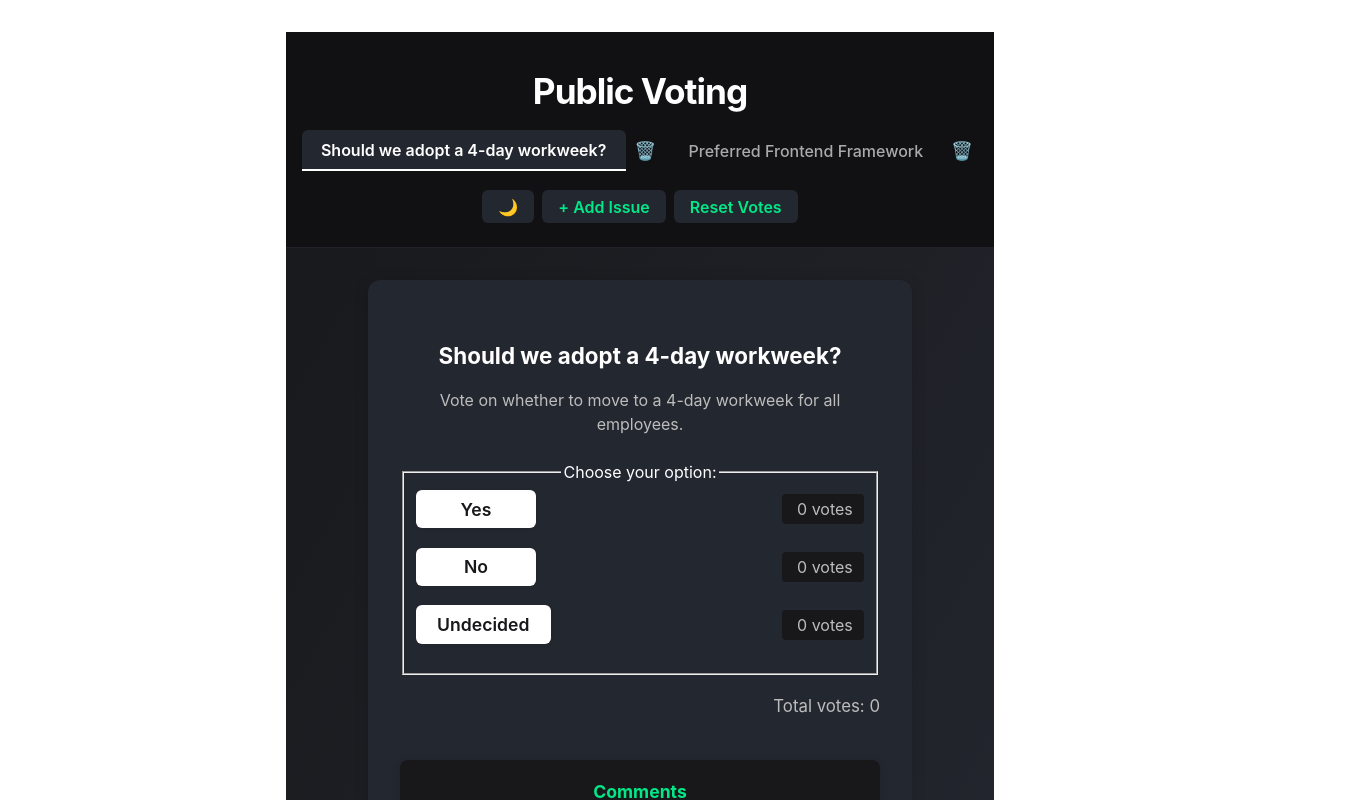
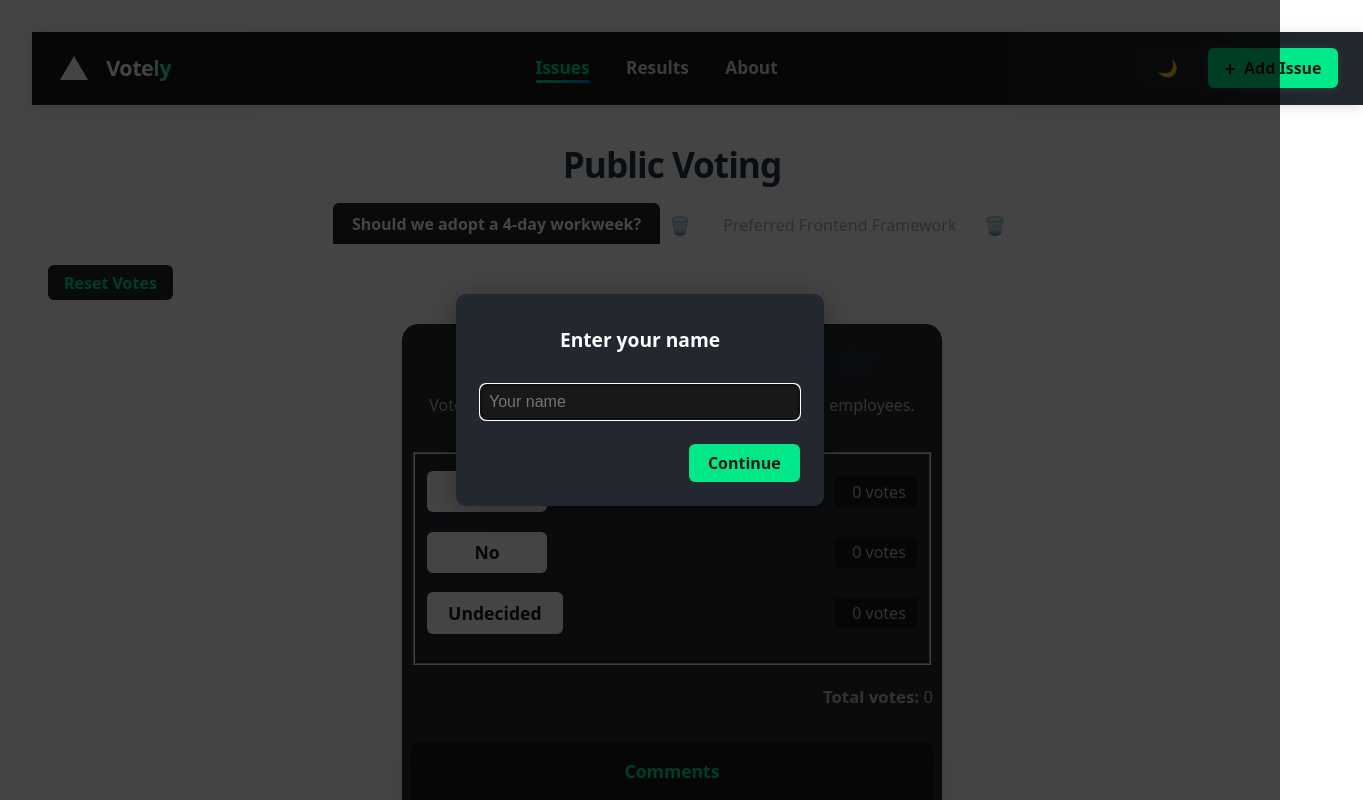
Before and after one commit to bugracinbat/voting-app, a React (Vite) app: page / in a window 1280 px wide. Shown: the top 800 px of the page, 1363 px wide, since content can reach past the window. Built offline with nearby package versions, Linux system fonts and the light colour scheme.

Commit message:
feat: add username prompt and loading spinner to voting app

```diff
--- a/src/App.css
+++ b/src/App.css
@@ -41,21 +41,25 @@
   color: #888;
 }
 
-.vercel-theme {
+/* Responsive container for main content */
+.vercel-theme, .vercel-theme.light {
   min-height: 100vh;
-  background: linear-gradient(120deg, #18181b 0%, #23272f 100%);
-  color: #fff;
-  font-family: "Inter", system-ui, sans-serif;
   padding-bottom: 3rem;
+  display: flex;
+  flex-direction: column;
+  width: 100vw;
+  box-sizing: border-box;
+}
+.vercel-theme.light {
+  background: linear-gradient(120deg, #fff 0%, #f6f6f8 100%);
+  color: #18181b;
 }
 .header {
-  display: flex;
-  flex-direction: column;
-  align-items: center;
+  width: 100vw;
+  box-sizing: border-box;
+  left: 0;
+  right: 0;
   padding: 2.5rem 1rem 1.5rem 1rem;
-  background: #111113;
-  border-bottom: 1px solid #22232a;
-  margin-bottom: 2rem;
 }
 .header h1 {
   font-size: 2.2rem;
@@ -66,6 +70,8 @@
 .issue-nav {
   display: flex;
   gap: 0.5rem;
+  flex-wrap: wrap;
+  justify-content: center;
 }
 .issue-tab {
   background: none;
@@ -76,6 +82,9 @@
   border-radius: 6px 6px 0 0;
   cursor: pointer;
   transition: color 0.2s, background 0.2s;
+}
+.issue-tab:hover:not(.active) {
+  filter: brightness(1.1);
 }
 .issue-tab.active,
 .issue-tab[aria-current="true"] {
@@ -115,12 +124,23 @@
   background: #f6f6f8;
 }
 .issue-section {
-  max-width: 480px;
+  max-width: 540px;
+  width: 100vw;
   margin: 0 auto;
-  background: #23272f;
-  border-radius: 12px;
-  box-shadow: 0 2px 16px #0002;
-  padding: 2.5rem 2rem 2rem 2rem;
+  box-sizing: border-box;
+  padding-left: max(env(safe-area-inset-left), 0.5rem);
+  padding-right: max(env(safe-area-inset-right), 0.5rem);
+  /* Subtle card shadow and border for main content */
+  box-shadow: 0 2px 16px #0001, 0 1.5px 0 #23272f;
+  border: 1px solid #23272f;
+  border-radius: 16px;
+  background: rgba(35, 39, 47, 0.98);
+  transition: box-shadow 0.2s, background 0.2s;
+}
+.vercel-theme.light .issue-section {
+  background: #fff;
+  border: 1px solid #eaeaea;
+  box-shadow: 0 2px 16px #0001;
 }
 .issue-section h2 {
   font-size: 1.4rem;
@@ -179,6 +199,7 @@
   padding: 1em 1.5em;
   display: inline-block;
   box-shadow: 0 1px 8px #0002;
+  animation: fadeIn 0.4s;
 }
 .results-bar-chart {
   margin: 2rem 0 1rem 0;
@@ -209,7 +230,7 @@
   height: 100%;
   background: linear-gradient(90deg, #00e887 0%, #007cf0 100%);
   border-radius: 4px;
-  transition: width 0.5s cubic-bezier(0.4, 2, 0.6, 1);
+  transition: width 0.6s cubic-bezier(.4,2,.6,1), background 0.2s;
 }
 .bar-percent {
   min-width: 36px;
@@ -231,6 +252,9 @@
   align-items: center;
   justify-content: center;
   z-index: 1000;
+  /* Smoother modal overlay */
+  background: #000b;
+  animation: fadeIn 0.25s;
 }
 .modal {
   background: #23272f;
@@ -324,6 +348,7 @@
   display: flex;
   gap: 0.5em;
   margin-top: 1.2em;
+  flex-wrap: wrap;
 }
 .add-issue-btn,
 .reset-btn,
@@ -345,16 +370,23 @@
   color: #fff;
 }
 .comments-section {
-  margin-top: 2.5rem;
+  margin-top: 2rem;
+  padding: 1rem 0.5rem 1.2rem 0.5rem;
   background: #18181b;
   border-radius: 8px;
-  padding: 1.2rem 1rem 1.5rem 1rem;
   box-shadow: 0 1px 8px #0002;
 }
 .comments-section h3 {
   margin: 0 0 0.7rem 0;
   font-size: 1.1rem;
   color: #00e887;
+  /* Comments: subtle divider */
+  border-bottom: 1px solid #23272f;
+  padding-bottom: 0.3em;
+  margin-bottom: 0.7em;
+}
+.vercel-theme.light .comments-section h3 {
+  border-bottom: 1px solid #eaeaea;
 }
 .comment-form {
   display: flex;
@@ -394,7 +426,7 @@
   background: #23272f;
   border-radius: 6px;
   margin-bottom: 0.7em;
-  padding: 0.7em 0.8em 0.5em 0.8em;
+  padding: 0.5em 0.5em 0.4em 0.5em;
   box-shadow: 0 1px 4px #0001;
   position: relative;
 }
@@ -417,72 +449,62 @@
   font-style: italic;
   padding: 0.5em 0;
 }
-.vercel-theme.light {
-  background: linear-gradient(120deg, #fff 0%, #f6f6f8 100%);
-  color: #18181b;
+.empty-issues {
+  text-align: center;
+  color: #bdbdbd;
+  margin: 2rem 0;
+  font-style: italic;
+  /* Empty state: icon */
+  position: relative;
 }
-.vercel-theme.light .header {
-  background: #fff;
-  border-bottom: 1px solid #eaeaea;
+.empty-issues::before {
+  content: "🗳️ ";
+  font-size: 1.5em;
+  display: block;
+  margin-bottom: 0.2em;
 }
-.vercel-theme.light .issue-section {
-  background: #fff;
-  color: #18181b;
+.spinner {
+  display: inline-block;
+  width: 32px;
+  height: 32px;
+  border: 3px solid #eaeaea;
+  border-top: 3px solid #007cf0;
+  border-radius: 50%;
+  animation: spin 1s linear infinite;
+  margin: 2rem auto;
 }
-.vercel-theme.light .modal {
-  background: #fff;
-  color: #18181b;
+@keyframes spin {
+  0% { transform: rotate(0deg); }
+  100% { transform: rotate(360deg); }
 }
-.vercel-theme.light .modal input,
-.vercel-theme.light .modal textarea {
-  background: #f6f6f8;
-  color: #18181b;
-  border: 1px solid #eaeaea;
+@media (max-width: 900px) {
+  .issue-section {
+    max-width: 98vw;
+    padding: 1.2rem 0.5rem;
   }
-.vercel-theme.light .add-opt-btn,
-.vercel-theme.light .remove-opt-btn {
-  background: #fff;
+  .header {
+    padding: 1.2rem 0.5rem 1rem 0.5rem;
   }
-.vercel-theme.light .submit-btn {
-  background: #007cf0;
-  color: #fff;
+  .main-navbar {
+    flex-direction: column;
+    align-items: stretch;
+    gap: 0.5em;
+    padding: 0.5rem 1vw 0.5rem 1vw;
   }
-.vercel-theme.light .cancel-btn {
-  background: #fff;
-  color: #888;
-  border: 1px solid #eaeaea;
+  .navbar-center {
+    justify-content: center;
+    gap: 0.7em;
+    margin: 0.2em 0;
   }
-.vercel-theme.light .header-actions button {
-  background: #fff;
-  color: #007cf0;
 }
-.vercel-theme.light .header-actions button:hover {
-  background: #f6f6f8;
-  color: #18181b;
+@media (max-width: 700px) {
+  .issue-section {
+    max-width: 100vw;
+    padding: 1.2rem 0.2rem;
   }
-.vercel-theme.light .comments-section {
-  background: #fff;
+  .header {
+    padding: 1.2rem 0.2rem 1rem 0.2rem;
   }
-.vercel-theme.light .comment-form input,
-.vercel-theme.light .comment-form textarea {
-  background: #f6f6f8;
-  color: #18181b;
-  border: 1px solid #eaeaea;
-}
-.vercel-theme.light .comment-item {
-  background: #f6f6f8;
-}
-.vercel-theme.light .comment-user-label {
-  color: #007cf0;
-}
-.vercel-theme.light .comment-date {
-  color: #888;
-}
-.vercel-theme.light .comment-text {
-  color: #18181b;
-}
-.vercel-theme.light .no-comments {
-  color: #888;
 }
 @media (max-width: 600px) {
   .issue-section {
@@ -491,4 +513,214 @@
   .header {
     padding: 1.2rem 0.5rem 1rem 0.5rem;
   }
+  .main-navbar {
+    font-size: 0.98em;
+    padding: 0.3rem 0.5vw 0.3rem 0.5vw;
+    min-height: 44px;
   }
+  .navbar-title {
+    font-size: 1em;
+  }
+  .navbar-center {
+    gap: 0.5em;
+  }
+  .navbar-btn, .add-issue-navbar {
+    padding: 0.3em 0.7em;
+    font-size: 0.98em;
+  }
+  .navbar-user {
+    padding: 0.15em 0.5em;
+    font-size: 0.95em;
+  }
+}
+@media (max-width: 480px) {
+  .header h1 {
+    font-size: 1.1rem;
+  }
+  .issue-section h2 {
+    font-size: 1rem;
+  }
+  .modal {
+    min-width: 98vw;
+    padding: 1rem 0.2rem;
+  }
+  .comments-section, .results-bar-chart, .thank-you {
+    padding-left: 0.2rem;
+    padding-right: 0.2rem;
+  }
+}
+@media (max-width: 400px) {
+  .main-navbar {
+    font-size: 0.93em;
+  }
+  .navbar-title {
+    display: none;
+  }
+}
+
+.main-navbar {
+  width: 100vw;
+  background: linear-gradient(90deg, #18181b 60%, #23272f 100%);
+  color: #fff;
+  display: flex;
+  align-items: center;
+  justify-content: space-between;
+  padding: 0.5rem 2vw 0.5rem 2vw;
+  box-shadow: 0 2px 12px #0002;
+  position: sticky;
+  top: 0;
+  z-index: 100;
+  border-bottom: 1.5px solid #23272f;
+  min-height: 56px;
+  transition: background 0.2s, box-shadow 0.2s;
+}
+.vercel-theme.light .main-navbar {
+  background: linear-gradient(90deg, #fff 60%, #f6f6f8 100%);
+  color: #18181b;
+  border-bottom: 1.5px solid #eaeaea;
+}
+.navbar-left {
+  display: flex;
+  align-items: center;
+  gap: 0.7em;
+}
+.navbar-logo {
+  display: flex;
+  align-items: center;
+  font-size: 1.7em;
+  margin-right: 0.2em;
+  height: 32px;
+  width: 32px;
+}
+.navbar-title {
+  font-size: 1.35em;
+  font-weight: 800;
+  letter-spacing: -0.5px;
+  background: linear-gradient(90deg, #fff 60%, #00e887 100%);
+  background-clip: text;
+  -webkit-background-clip: text;
+  color: transparent;
+  -webkit-text-fill-color: transparent;
+}
+.vercel-theme.light .navbar-title {
+  background: linear-gradient(90deg, #18181b 60%, #007cf0 100%);
+  background-clip: text;
+  -webkit-background-clip: text;
+  color: transparent;
+  -webkit-text-fill-color: transparent;
+}
+.navbar-center {
+  display: flex;
+  gap: 1.2em;
+  align-items: center;
+}
+.navbar-link {
+  color: inherit;
+  text-decoration: none;
+  font-weight: 600;
+  font-size: 1.08em;
+  opacity: 0.85;
+  position: relative;
+  padding: 0.2em 0.5em 0.2em 0.5em;
+  transition: opacity 0.18s, color 0.18s;
+  border-radius: 4px;
+  outline: none;
+}
+.navbar-link.active, .navbar-link:focus-visible {
+  opacity: 1;
+  color: #00e887;
+}
+.navbar-link .navbar-underline {
+  display: block;
+  position: absolute;
+  left: 0.5em;
+  right: 0.5em;
+  bottom: 0.1em;
+  height: 2.5px;
+  background: linear-gradient(90deg, #00e887 0%, #007cf0 100%);
+  border-radius: 2px;
+  opacity: 0;
+  transform: scaleX(0.7);
+  transition: opacity 0.18s, transform 0.18s;
+}
+.navbar-link.active .navbar-underline, .navbar-link:focus-visible .navbar-underline {
+  opacity: 1;
+  transform: scaleX(1);
+}
+.navbar-link:hover {
+  opacity: 1;
+  color: #00e887;
+  background: #23272f44;
+}
+.vercel-theme.light .navbar-link:hover {
+  background: #eaeaea;
+}
+.navbar-right {
+  display: flex;
+  align-items: center;
+  gap: 0.7em;
+}
+.navbar-btn {
+  background: #23272f;
+  color: #00e887;
+  border: none;
+  border-radius: 6px;
+  padding: 0.4em 1em;
+  font-size: 1em;
+  font-weight: 600;
+  cursor: pointer;
+  transition: background 0.2s, color 0.2s, box-shadow 0.18s;
+  box-shadow: 0 1px 4px #0001;
+  display: flex;
+  align-items: center;
+  gap: 0.3em;
+}
+.navbar-btn:hover {
+  background: #18181b;
+  color: #fff;
+}
+.add-issue-navbar {
+  background: #00e887;
+  color: #18181b;
+  font-weight: 700;
+  margin-left: 0.2em;
+  box-shadow: 0 1px 8px #00e88733;
+}
+.add-issue-navbar:hover {
+  background: #007cf0;
+  color: #fff;
+}
+.plus-icon {
+  font-size: 1.2em;
+  font-weight: 900;
+  margin-right: 0.2em;
+}
+.navbar-user {
+  font-size: 1em;
+  color: #bdbdbd;
+  margin-left: 0.5em;
+  font-weight: 500;
+  background: #23272f;
+  border-radius: 4px;
+  padding: 0.2em 0.7em;
+}
+.vercel-theme.light .navbar-btn {
+  background: #fff;
+  color: #007cf0;
+}
+.vercel-theme.light .navbar-btn:hover {
+  background: #f6f6f8;
+  color: #18181b;
+}
+.vercel-theme.light .add-issue-navbar {
+  background: #007cf0;
+  color: #fff;
+}
+.vercel-theme.light .add-issue-navbar:hover {
+  background: #00e887;
+  color: #18181b;
+}
+.vercel-theme.light .navbar-user {
+  color: #888;
+  background: #f6f6f8;
+}
--- a/src/App.tsx
+++ b/src/App.tsx
@@ -43,7 +43,7 @@ const STORAGE_KEY = "voting-app-state-v1";
 function App() {
   const [issues, setIssues] = useState<Issue[]>(initialIssues);
   const [selectedIssueId, setSelectedIssueId] = useState<number>(issues[0].id);
-  const [voted, setVoted] = useState<{ [issueId: number]: number | null }>({});
+  const [voted, setVoted] = useState<{ [issueId: number]: { user: string, optionId: number } }>({});
   const [showAddIssue, setShowAddIssue] = useState(false);
   const [theme, setTheme] = useState<"dark" | "light">("dark");
 
@@ -59,6 +59,10 @@ function App() {
   const [comments, setComments] = useState<{ [issueId: number]: { user: string; text: string; date: string }[] }>({});
   const [commentInput, setCommentInput] = useState("");
   const [commentUser, setCommentUser] = useState("");
+
+  // Username State
+  const [username, setUsername] = useState<string>("");
+  const [showUsernamePrompt, setShowUsernamePrompt] = useState(false);
 
   const selectedIssue = issues.find((issue) => issue.id === selectedIssueId)!;
 
@@ -101,8 +105,24 @@ function App() {
     localStorage.setItem("voting-app-comments-v1", JSON.stringify(comments));
   }, [comments]);
 
+  // Load username from localStorage
+  useEffect(() => {
+    const saved = localStorage.getItem("voting-app-username-v1");
+    if (saved) setUsername(saved);
+    else setShowUsernamePrompt(true);
+  }, []);
+
+  // Save username to localStorage
+  useEffect(() => {
+    if (username) localStorage.setItem("voting-app-username-v1", username);
+  }, [username]);
+
   const handleVote = (optionId: number) => {
-    if (voted[selectedIssueId] !== undefined) return;
+    if (!username) {
+      setShowUsernamePrompt(true);
+      return;
+    }
+    if (hasVoted(selectedIssueId)) return;
     setIssues((prevIssues) =>
       prevIssues.map((issue) =>
         issue.id === selectedIssueId
@@ -115,7 +135,21 @@ function App() {
           : issue
       )
     );
-    setVoted((prev) => ({ ...prev, [selectedIssueId]: optionId }));
+    setVoted((prev) => ({
+      ...prev,
+      [selectedIssueId]: { user: username, optionId },
+    }));
+  };
+
+  // Username prompt handler
+  const handleUsernameSubmit = (e: React.FormEvent) => {
+    e.preventDefault();
+    if (username.trim()) setShowUsernamePrompt(false);
+  };
+
+  // Check if user has voted on the issue
+  const hasVoted = (issueId: number) => {
+    return voted[issueId] && voted[issueId].user === username;
   };
 
   // Add Issue Handler
@@ -200,8 +234,30 @@ function App() {
     setCommentInput("");
   };
 
+  // Show spinner if issues are loading (simulate async for demo)
+  const [loading, setLoading] = useState(false)
+  useEffect(() => {
+    setLoading(true)
+    const t = setTimeout(() => setLoading(false), 400) // simulate load
+    return () => clearTimeout(t)
+  }, [])
+
+  // Track active section for nav highlight
+  const [activeSection, setActiveSection] = useState('issues');
+  useEffect(() => {
+    const onScroll = () => {
+      const scrollY = window.scrollY;
+      if (scrollY < 300) setActiveSection('issues');
+      else if (scrollY < 900) setActiveSection('results');
+      else setActiveSection('about');
+    };
+    window.addEventListener('scroll', onScroll);
+    return () => window.removeEventListener('scroll', onScroll);
+  }, []);
+
   return (
-    <main className={`vercel-theme${theme === "light" ? " light" : ""}`}>
+    <main className={`vercel-theme${theme === 'light' ? ' light' : ''}`}>
+      <Navbar theme={theme} toggleTheme={toggleTheme} username={username} setShowAddIssue={setShowAddIssue} activeSection={activeSection} />
       <header className="header">
         <h1>Public Voting</h1>
         <nav className="issue-nav" aria-label="Select issue">
@@ -233,24 +289,90 @@ function App() {
           ))}
         </nav>
         <div className="header-actions">
-          <button
-            className="theme-toggle"
-            onClick={toggleTheme}
-            aria-label="Toggle theme"
-          >
-            {theme === "dark" ? "🌙" : "☀️"}
-          </button>
-          <button
-            className="add-issue-btn"
-            onClick={() => setShowAddIssue(true)}
-          >
-            + Add Issue
-          </button>
           <button className="reset-btn" onClick={handleResetVotes}>
             Reset Votes
           </button>
         </div>
       </header>
+      {loading ? (
+        <div className="spinner" aria-label="Loading" />
+      ) : issues.length === 0 ? (
+        <div className="empty-issues">No issues available. Add a new issue to get started.</div>
+      ) : (
+        <section className="issue-section" tabIndex={-1} aria-label={selectedIssue?.title}>
+          <h2>{selectedIssue.title}</h2>
+          <p className="issue-desc">{selectedIssue.description}</p>
+          <form aria-label="Voting options" className="voting-form">
+            <fieldset disabled={hasVoted(selectedIssueId)}>
+              <legend>Choose your option:</legend>
+              {selectedIssue.options.map((option) => (
+                <div key={option.id} className="option-row">
+                  <button
+                    type="button"
+                    onClick={() => handleVote(option.id)}
+                    aria-pressed={voted[selectedIssueId]?.optionId === option.id}
+                    aria-label={`Vote for ${option.label}`}
+                    className="vote-btn"
+                    disabled={hasVoted(selectedIssueId)}
+                  >
+                    {option.label}
+                  </button>
+                  <span aria-live="polite" className="vote-count">
+                    {option.votes} vote{option.votes !== 1 ? "s" : ""}
+                  </span>
+                </div>
+              ))}
+            </fieldset>
+          </form>
+          {/* Results Bar Chart */}
+          <ResultsBarChart options={selectedIssue.options} />
+          {/* Total Votes */}
+          <div className="total-votes" aria-live="polite">
+            <span style={{fontWeight:600}}>Total votes:</span> {selectedIssue.options.reduce((sum, o) => sum + o.votes, 0)}
+          </div>
+          {hasVoted(selectedIssueId) && (
+            <div className="thank-you" role="status" aria-live="polite">
+              <p>Thank you for voting!</p>
+            </div>
+          )}
+          {/* Comments Section */}
+          <div className="comments-section">
+            <h3 tabIndex={0}>Comments</h3>
+            <form className="comment-form" onSubmit={handleAddComment}>
+              <input
+                type="text"
+                className="comment-user"
+                placeholder="Your name"
+                value={commentUser}
+                onChange={e => setCommentUser(e.target.value)}
+                required
+                maxLength={32}
+              />
+              <textarea
+                className="comment-input"
+                placeholder="Add a comment..."
+                value={commentInput}
+                onChange={e => setCommentInput(e.target.value)}
+                required
+                maxLength={240}
+              />
+              <button type="submit" className="submit-comment-btn">Comment</button>
+            </form>
+            <ul className="comments-list">
+              {(comments[selectedIssueId] || []).length === 0 && (
+                <li className="no-comments">No comments yet.</li>
+              )}
+              {(comments[selectedIssueId] || []).map((c, i) => (
+                <li key={i} className="comment-item">
+                  <span className="comment-user-label">{c.user}</span>
+                  <span className="comment-date">{new Date(c.date).toLocaleString()}</span>
+                  <div className="comment-text">{c.text}</div>
+                </li>
+              ))}
+            </ul>
+          </div>
+        </section>
+      )}
       {/* Add Issue Modal */}
       {showAddIssue && (
         <div
@@ -338,82 +460,74 @@ function App() {
           </form>
         </div>
       )}
-      <section className="issue-section">
-        <h2>{selectedIssue.title}</h2>
-        <p className="issue-desc">{selectedIssue.description}</p>
-        <form aria-label="Voting options" className="voting-form">
-          <fieldset disabled={voted[selectedIssueId] !== undefined}>
-            <legend>Choose your option:</legend>
-            {selectedIssue.options.map((option) => (
-              <div key={option.id} className="option-row">
-                <button
-                  type="button"
-                  onClick={() => handleVote(option.id)}
-                  aria-pressed={voted[selectedIssueId] === option.id}
-                  aria-label={`Vote for ${option.label}`}
-                  className="vote-btn"
-                  disabled={voted[selectedIssueId] !== undefined}
-                >
-                  {option.label}
-                </button>
-                <span aria-live="polite" className="vote-count">
-                  {option.votes} vote{option.votes !== 1 ? "s" : ""}
-                </span>
-              </div>
-            ))}
-          </fieldset>
-        </form>
-        {/* Results Bar Chart */}
-        <ResultsBarChart options={selectedIssue.options} />
-        {/* Total Votes */}
-        <div className="total-votes">
-          Total votes:{" "}
-          {selectedIssue.options.reduce((sum, o) => sum + o.votes, 0)}
-        </div>
-        {voted[selectedIssueId] !== undefined && (
-          <div className="thank-you" role="status" aria-live="polite">
-            <p>Thank you for voting!</p>
-          </div>
-        )}
-        {/* Comments Section */}
-        <div className="comments-section">
-          <h3>Comments</h3>
-          <form className="comment-form" onSubmit={handleAddComment}>
+      {/* Username modal */}
+      {showUsernamePrompt && (
+        <div className="modal-backdrop" role="dialog" aria-modal="true" aria-label="Enter username">
+          <form className="modal" onSubmit={handleUsernameSubmit}>
+            <h3>Enter your name</h3>
             <input
               type="text"
-              className="comment-user"
-              placeholder="Your name"
-              value={commentUser}
-              onChange={e => setCommentUser(e.target.value)}
+              value={username}
+              onChange={e => setUsername(e.target.value)}
               required
               maxLength={32}
+              autoFocus
+              placeholder="Your name"
             />
-            <textarea
-              className="comment-input"
-              placeholder="Add a comment..."
-              value={commentInput}
-              onChange={e => setCommentInput(e.target.value)}
-              required
-              maxLength={240}
-            />
-            <button type="submit" className="submit-comment-btn">Comment</button>
+            <div className="modal-actions">
+              <button type="submit" className="submit-btn">Continue</button>
+            </div>
           </form>
-          <ul className="comments-list">
-            {(comments[selectedIssueId] || []).length === 0 && (
-              <li className="no-comments">No comments yet.</li>
-            )}
-            {(comments[selectedIssueId] || []).map((c, i) => (
-              <li key={i} className="comment-item">
-                <span className="comment-user-label">{c.user}</span>
-                <span className="comment-date">{new Date(c.date).toLocaleString()}</span>
-                <div className="comment-text">{c.text}</div>
-              </li>
-            ))}
-          </ul>
         </div>
-      </section>
+      )}
     </main>
   );
+}
+
+function Navbar({ theme, toggleTheme, username, setShowAddIssue, activeSection }: {
+  theme: string;
+  toggleTheme: () => void;
+  username: string;
+  setShowAddIssue: (show: boolean) => void;
+  activeSection: string;
+}) {
+  const navLinks = [
+    { href: '#issues', label: 'Issues', key: 'issues' },
+    { href: '#results', label: 'Results', key: 'results' },
+    { href: '#about', label: 'About', key: 'about' },
+  ];
+  return (
+    <nav className="main-navbar" aria-label="Main navigation">
+      <div className="navbar-left">
+        <span className="navbar-logo" aria-label="Voting App Home">{/* Vercel-like logo */}
+          <svg width="32" height="32" viewBox="0 0 32 32" fill="none" aria-hidden="true"><polygon points="16,4 30,28 2,28" fill={theme === 'dark' ? '#fff' : '#18181b'} /></svg>
+        </span>
+        <span className="navbar-title">Votely</span>
+      </div>
+      <div className="navbar-center">
+        {navLinks.map(link => (
+          <a
+            key={link.key}
+            href={link.href}
+            className={`navbar-link${activeSection === link.key ? ' active' : ''}`}
+            aria-current={activeSection === link.key ? 'page' : undefined}
+          >
+            {link.label}
+            <span className="navbar-underline" />
+          </a>
+        ))}
+      </div>
+      <div className="navbar-right">
+        <button className="navbar-btn" onClick={toggleTheme} aria-label="Toggle theme">
+          {theme === 'dark' ? '🌙' : '☀️'}
+        </button>
+        <button className="navbar-btn add-issue-navbar" onClick={() => setShowAddIssue(true)}>
+          <span className="plus-icon">+</span> Add Issue
+        </button>
+        {username && <span className="navbar-user" title="You are signed in as">👤 {username}</span>}
+      </div>
+    </nav>
+  )
 }
 
 function ResultsBarChart({ options }: { options: Option[] }) {
```
Lines whose indentation alone changed are shown as unchanged.
